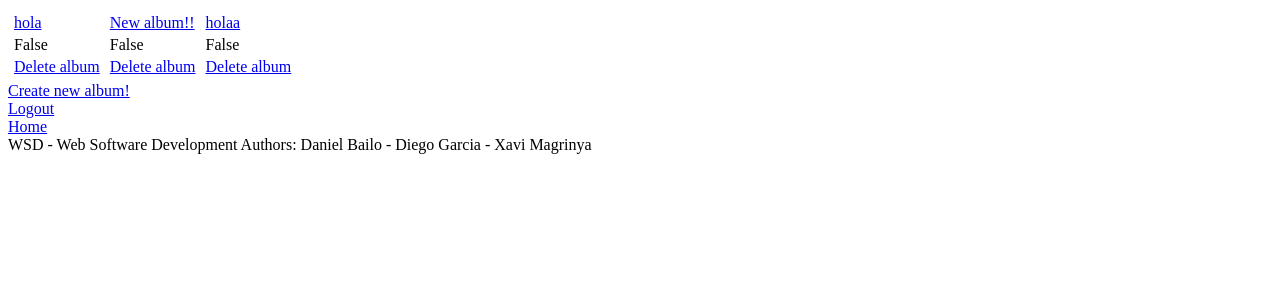
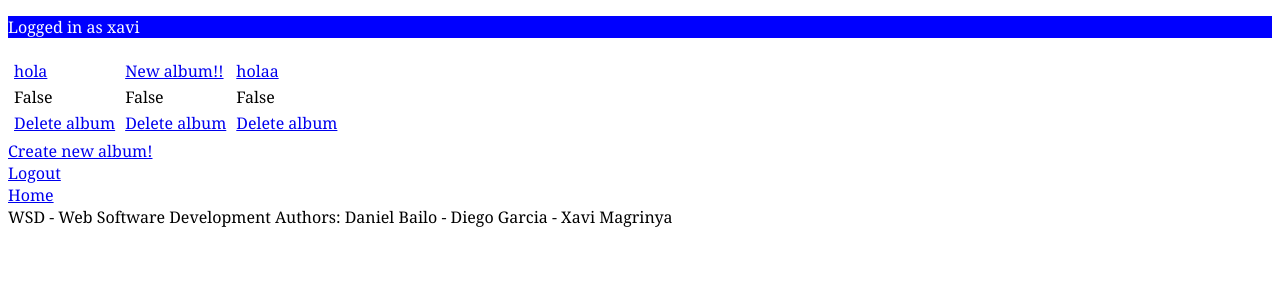
Before and after one commit to diego-G/WSD-Aalto, a Django app: template pagebook/templates/space/album.html in a window 1280 px wide. Shown: the top 300 px of the page. Run offline with Django 3.2, Linux system fonts and the light colour scheme; the template is opened without the code that fills it: values that come from a table or form of the project are taken from there, others are empty; a user stored in the database is signed in; data comes from the database, SQL or seed files in the repository; both versions use the stored data as it was after the commit; tables that the repository leaves empty hold one stand-in row (values such as "Sample post"); parts of the project's set-up code (start-up, migrations or seed data) failed here and were passed over; some libraries are stand-ins or nearby versions.

Commit message:
añadido css y template mejorado

```diff
--- /dev/null
+++ b/pagebook/css/view.css
@@ -0,0 +1,20 @@
+@CHARSET "UTF-8";
+
+body {
+	font-family: Georgia, "Times New Roman",
+          Times, serif;
+}
+
+div.header {
+	color: white;
+	background-color: blue;
+
+
+}
+
+.header a:link {
+	color:white;
+}
+.header a:visited {
+	color:white;
+}
--- a/pagebook/space/views.py
+++ b/pagebook/space/views.py
@@ -5,7 +5,7 @@ from django.shortcuts import render_to_response
 from django.contrib.auth import *
 from django.http import Http404
 from django.contrib.auth.models import User
-from models import Album, Page, Image, AlbumForm
+from models import Album, Page, Image, AlbumForm, PageForm
 from django.core.context_processors import csrf
 
 def home(request, name):
--- /dev/null
+++ b/pagebook/templates/login_bar.html
@@ -0,0 +1,5 @@
+{% if user.is_authenticated %}
+<p>Logged in as {{ user.username }}</p>
+{% else %}
+<a href=".">Log in</a>
+{% endif %}
--- a/pagebook/templates/space/album.html
+++ b/pagebook/templates/space/album.html
@@ -1,4 +1,4 @@
-{% extends "basic_template.html" %}
+{% extends "view_template.html" %}
 {% block title %}Albums of {{owner.username}}{% endblock %}
 {% block body %}
 <table>
--- a/pagebook/templates/space/create_album.html
+++ b/pagebook/templates/space/create_album.html
@@ -1,5 +1,5 @@
 {% block body %}
-<form action="create_album/" method="post"> {% csrf_token %}
+<form action="/create_album/" method="post"> {% csrf_token %}
 {{ form.as_p }}
 <input type="submit" value="Create album" />
 </form>
--- a/pagebook/templates/space/create_page.html
+++ b/pagebook/templates/space/create_page.html
@@ -1,5 +1,5 @@
 {% block body %}
-<form action="create_page/" method="post"> {% csrf_token %}
+<form action="/create_page/" method="post"> {% csrf_token %}
 {{ form.as_p }}
 <input type="submit" value="Create page" />
 </form>
--- a/pagebook/templates/space/page.html
+++ b/pagebook/templates/space/page.html
@@ -1,6 +1,8 @@
+{% extends "view_template.html" %}
 {% block title %} {% if page in pages %}{{ page.album }}{% endif %} - {{ user.username }}'s Album {% endblock %}
 {% block body %}
 {% for page in pages %}
 <p>Page {{page.id}}</p>
 {% endfor %}
+<a href="create_page/">Add page</a>
 {% endblock %}
--- /dev/null
+++ b/pagebook/templates/view_template.html
@@ -0,0 +1,17 @@
+<!DOCTYPE html>
+<html>
+<head>
+<meta http-equiv="Content-Type" content="text/html; charset=UTF-8">
+<script src="https://ajax.googleapis.com/ajax/libs/jquery/1.7.1/jquery.min.js"></script>
+<script type="text/javascript" src="https://www.google.com/jsapi"></script>
+<link rel="stylesheet" type="text/css" href="/css/view.css">
+<title>{% block title %}{% endblock %}</title>
+</head>
+<body>
+<div class="header">
+	{% include "login_bar.html" %}
+	</div>
+	{% block body %}{% endblock %}
+	<div class='footer'>{% block footer %}{% endblock %}</div>
+</body>
+</html>
--- a/pagebook/urls.py
+++ b/pagebook/urls.py
@@ -1,4 +1,6 @@
 from django.conf.urls.defaults import patterns, include, url
+from django.views.static import *
+from django.conf import settings
 
 # Uncomment the next two lines to enable the admin:
 from django.contrib import admin
@@ -13,5 +15,6 @@ urlpatterns = patterns('',
     # Uncomment the next line to enable the admin:
     url(r'^admin/', include(admin.site.urls)),
     url(r'^(?P<name>\w+)/', include('space.urls'), name='space'),
+    url(r'^css/(?P<path>.*)$', 'django.views.static.serve', {'document_root': settings.MEDIA_ROOT}),
 
 )
```
Also changed, not shown: pagebook/settings.py (+4 -3 lines), pagebook/sqlite.db.
